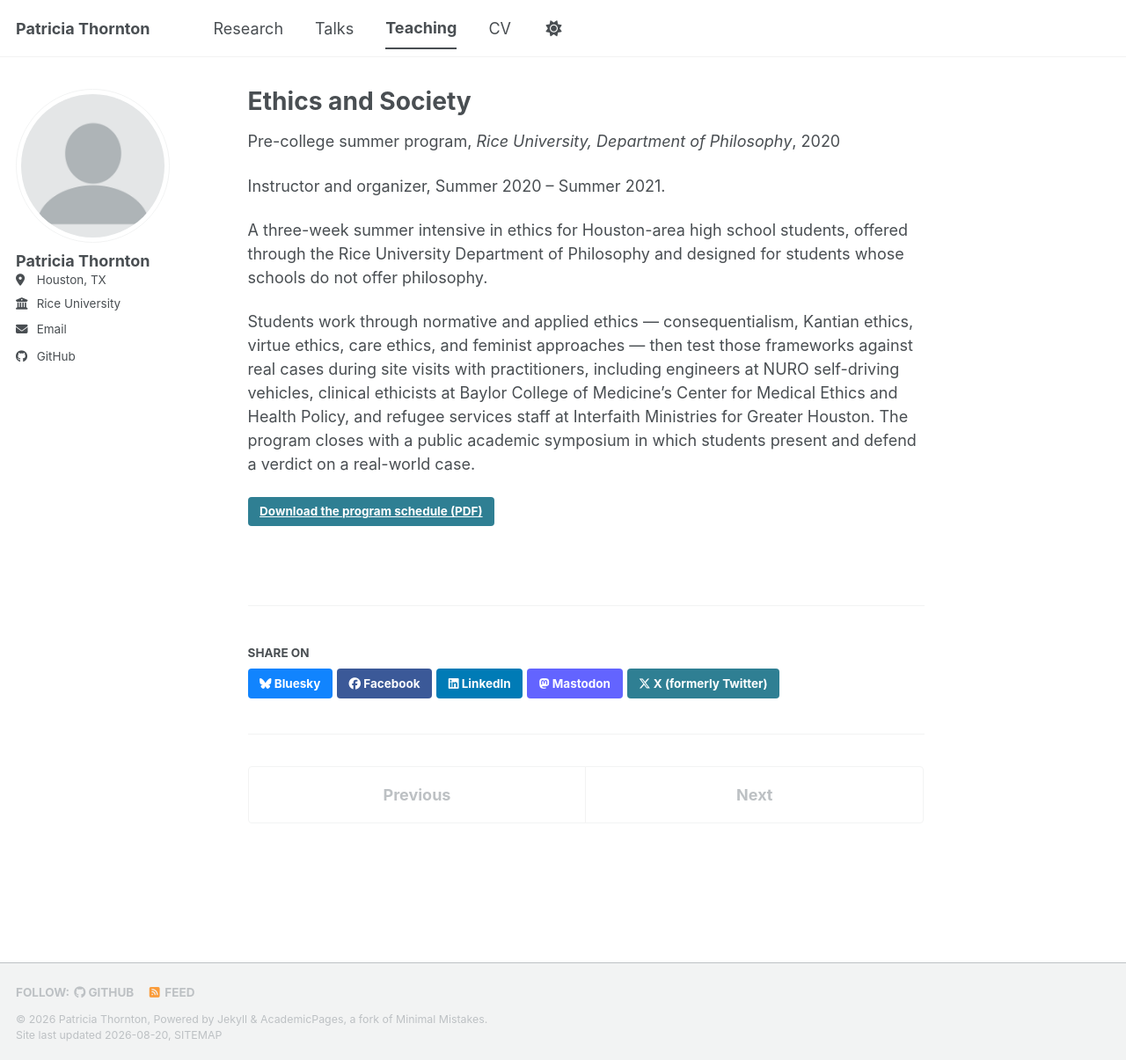
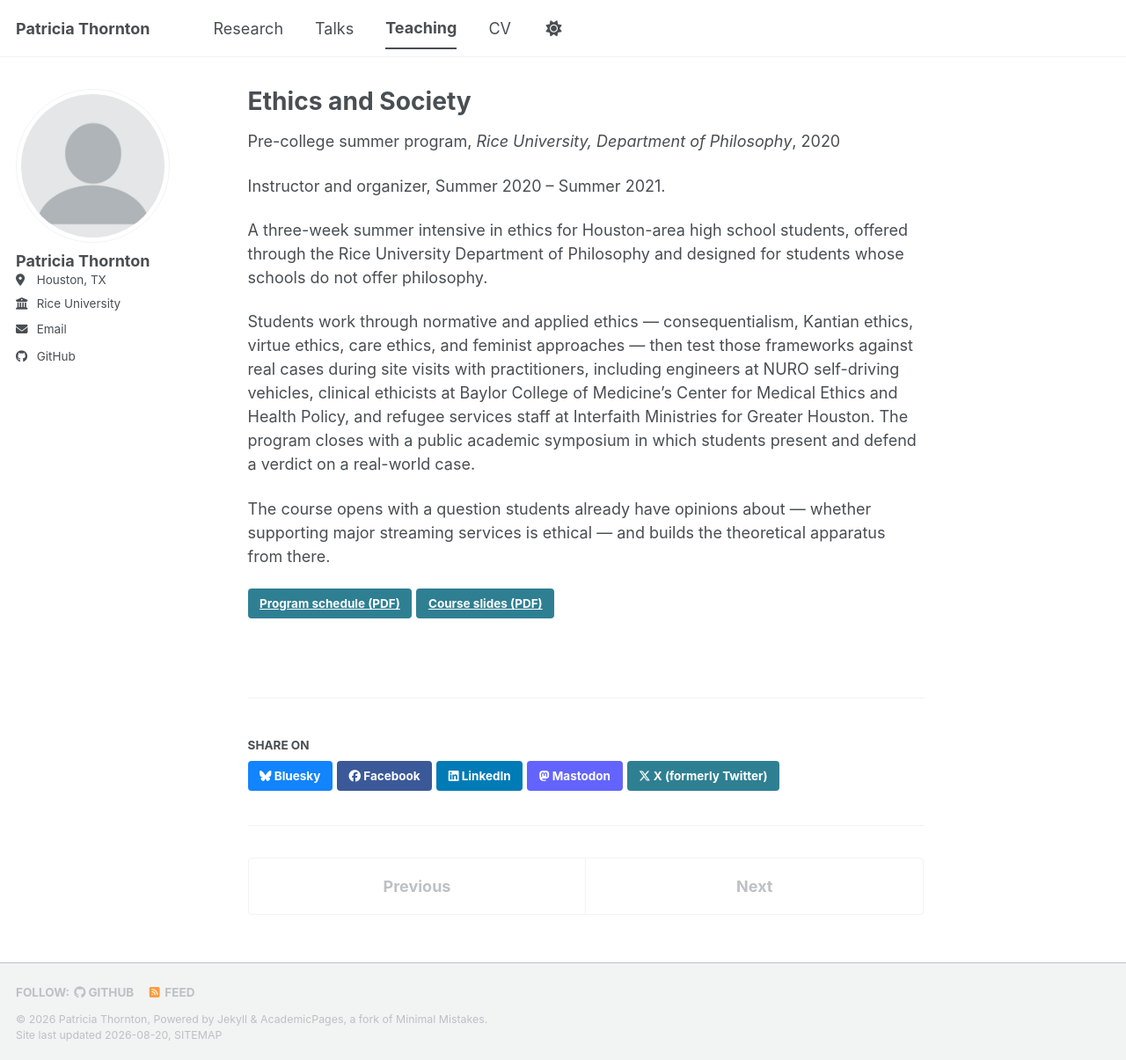
Before and after one commit to patriciathornton/patriciathornton.github.io, a Jekyll site: the page built from _teaching/2020-summer-ethics-and-society.md, in a window 1280 px wide and 1205 px high. Shown: the whole window at 88% size. Built offline with Jekyll 4.4.1, drawn with Linux system fonts in a browser that asks for light colours; a style sheet for code colours, icons or effects is not loaded.

Commit message:
Update 2020-summer-ethics-and-society.md

```diff
--- a/_teaching/2020-summer-ethics-and-society.md
+++ b/_teaching/2020-summer-ethics-and-society.md
@@ -14,4 +14,7 @@ A three-week summer intensive in ethics for Houston-area high school students, o
 
 Students work through normative and applied ethics — consequentialism, Kantian ethics, virtue ethics, care ethics, and feminist approaches — then test those frameworks against real cases during site visits with practitioners, including engineers at NURO self-driving vehicles, clinical ethicists at Baylor College of Medicine's Center for Medical Ethics and Health Policy, and refugee services staff at Interfaith Ministries for Greater Houston. The program closes with a public academic symposium in which students present and defend a verdict on a real-world case.
 
-[Download the program schedule (PDF)](/files/Schedule_Ethics_and_Society.pdf){: .btn .btn--primary}
+The course opens with a question students already have opinions about — whether supporting major streaming services is ethical — and builds the theoretical apparatus from there.
+
+[Program schedule (PDF)](/files/Schedule_Ethics_and_Society.pdf){: .btn .btn--primary}
+[Course slides (PDF)](/files/Slides_Ethics_and_Society_2021.pdf){: .btn .btn--primary}
```
